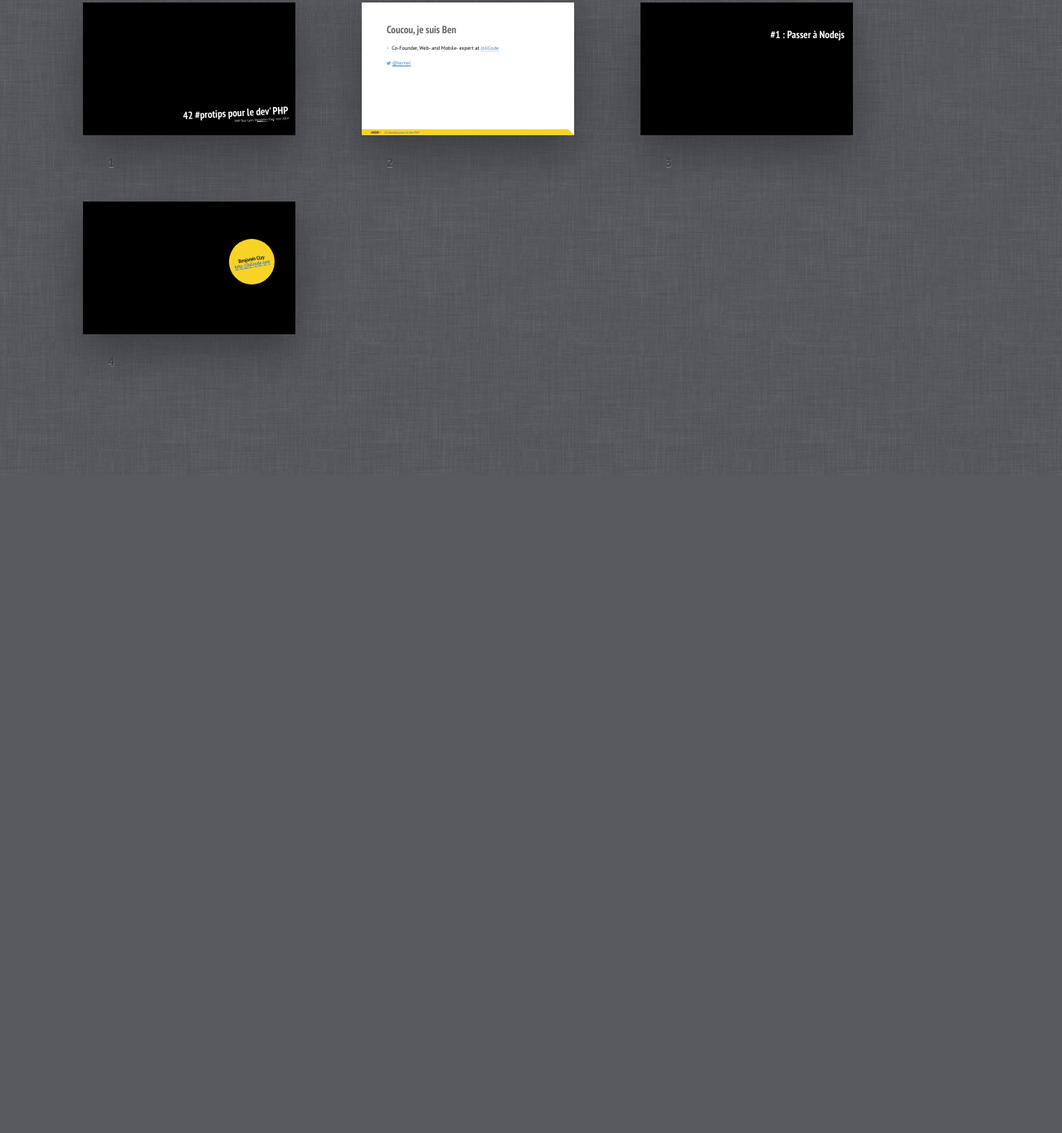
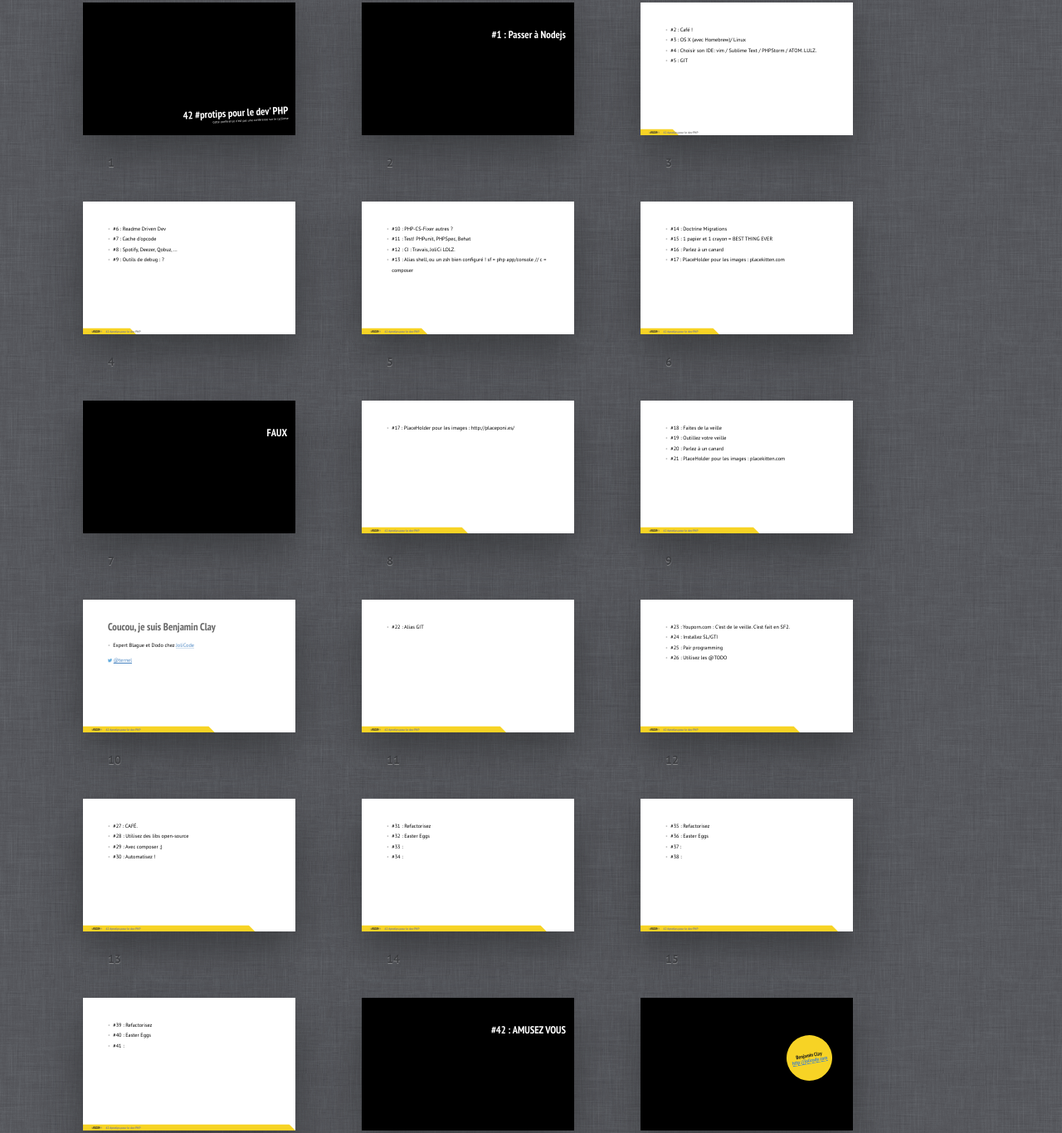
Before and after one commit to ternel/42-protips-2014-conf, a plain HTML site: page index.html in a window 1280 px wide. Shown: the part 227-1593 px from the top of the page at 83% size. Before the commit the page ends 800 px from the top, so only its background shows below. Drawn offline with Linux system fonts and the light colour scheme.

Commit message:
2013 version

```diff
--- a/index.html
+++ b/index.html
@@ -18,22 +18,132 @@
 	<section class="slide cover" id="coverpage"><div>
 		<div class="covertitle">
 			<h2>42 #protips pour le dev' PHP</h2>
-			<p>PHP Tour Lyon- <a href="http://ternel.net/">Benjamin Clay</a> - <span class="date">Juin 2014</span></p>
+			<p>Cette conférence n'est pas une conférence sur le cyclimse</p>
 		</div>
-	</div></section>
-
-	<section class="slide"><div>
-		<h2>Coucou, je suis Ben</h2>
-		<ul style="margin-bottom: 25px">
-			<li>Co-Founder, Web- and Mobile- expert at <a href="http://jolicode.com">JoliCode</a></li>
-		</ul>
-		<p><img src="pictures/twitter.png" style="width: 20px"> <a href="https://twitter.com/ternel">@ternel</a></p>
 	</div></section>
 
 	<section class="slide cover"><div>
 		<h2>#1 : Passer à Nodejs</h2>
 	</div></section>
 
+	<section class="slide"><div>
+	<ul>
+		<li>#2 : Café !</li>
+		<li>#3 : OS X (avec Homebrew)/ Linux</li>
+		<li>#4 : Choisir son IDE: vim / Sublime Text / PHPStorm / ATOM. LULZ.</li>
+		<li>#5 : GIT</li>
+	</ul>
+	</div></section>
+
+	<section class="slide"><div>
+	<ul>
+		<li>#6 : Readme Driven Dev</li>
+		<li>#7 : Cache d'opcode</li>
+		<li>#8 : Spotify, Deezer, Qobuz, ...</li>
+		<li>#9 : Outils de debug : ?</li>
+	</ul>
+	</div></section>
+
+	<section class="slide"><div>
+	<ul>
+		<li>#10 : PHP-CS-Fixer autres ?</li>
+		<li>#11 : Test! PHPunit, PHPSpec, Behat</li>
+		<li>#12 : CI : Travais, JoliCi LOLZ.</li>
+		<li>#13 : Alias shell, ou un zsh bien configuré ! sf = php app/console // c = composer</li>
+	</ul>
+	</div></section>
+
+	<section class="slide"><div>
+	<ul>
+		<li>#14 : Doctrine Migrations</li>
+		<li>#15 : 1 papier et 1 crayon = BEST THING EVER</li>
+		<li>#16 : Parlez à un canard</li>
+		<li>#17 : PlaceHolder pour les images : placekitten.com</li>
+	</ul>
+	</div></section>
+
+	<section class="slide cover"><div>
+		<h2>FAUX</h2>
+	</div></section>
+
+	<section class="slide"><div>
+	<ul>
+		<li>#17 : PlaceHolder pour les images : http://placeponi.es/</li>
+	</ul>
+	</div></section>
+
+	<section class="slide"><div>
+	<ul>
+		<li>#18 : Faites de la veille</li>
+		<li>#19 : Outillez votre veille</li>
+		<li>#20 : Parlez à un canard</li>
+		<li>#21 : PlaceHolder pour les images : placekitten.com</li>
+	</ul>
+	</div></section>
+
+	<section class="slide">
+		<div>
+			<h2>Coucou, je suis Benjamin Clay</h2>
+			<ul style="margin-bottom: 25px">
+				<li>Expert Blague et Dodo chez <a href="http://jolicode.com">JoliCode</a></li>
+			</ul>
+			<p><img src="pictures/twitter.png" style="width: 20px"> <a href="https://twitter.com/ternel">@ternel</a></p>
+		</div>
+	</section>
+
+	<section class="slide"><div>
+	<ul>
+		<li>#22 : Alias GIT</li>
+	</ul>
+	</div></section>
+
+	<section class="slide"><div>
+	<ul>
+		<li>#23 : Youporn.com : C'est de le veille. C'est fait en SF2.</li>
+		<li>#24 : Installez SL/GTI</li>
+		<li>#25 : Pair programming</li>
+		<li>#26 : Utilisez les @TODO</li>
+	</ul>
+	</div></section>
+
+	<section class="slide"><div>
+	<ul>
+		<li>#27 : CAFÉ.</li>
+		<li>#28 : Utilisez des libs open-source</li>
+		<li>#29 : Avec composer ;)</li>
+		<li>#30 : Automatisez !</li>
+	</ul>
+	</div></section>
+
+	<section class="slide"><div>
+	<ul>
+		<li>#31 : Refactorisez</li>
+		<li>#32 : Easter Eggs</li>
+		<li>#33 : </li>
+		<li>#34 : </li>
+	</ul>
+	</div></section>
+
+	<section class="slide"><div>
+	<ul>
+		<li>#35 : Refactorisez</li>
+		<li>#36 : Easter Eggs</li>
+		<li>#37 : </li>
+		<li>#38 : </li>
+	</ul>
+	</div></section>
+
+	<section class="slide"><div>
+	<ul>
+		<li>#39 : Refactorisez</li>
+		<li>#40 : Easter Eggs</li>
+		<li>#41 : </li>
+	</ul>
+	</div></section>
+
+	<section class="slide cover"><div>
+		<h2>#42 : AMUSEZ VOUS</h2>
+	</div></section>
 
 	<section class="slide cover" id="end"><div>
 		<h2>
```
